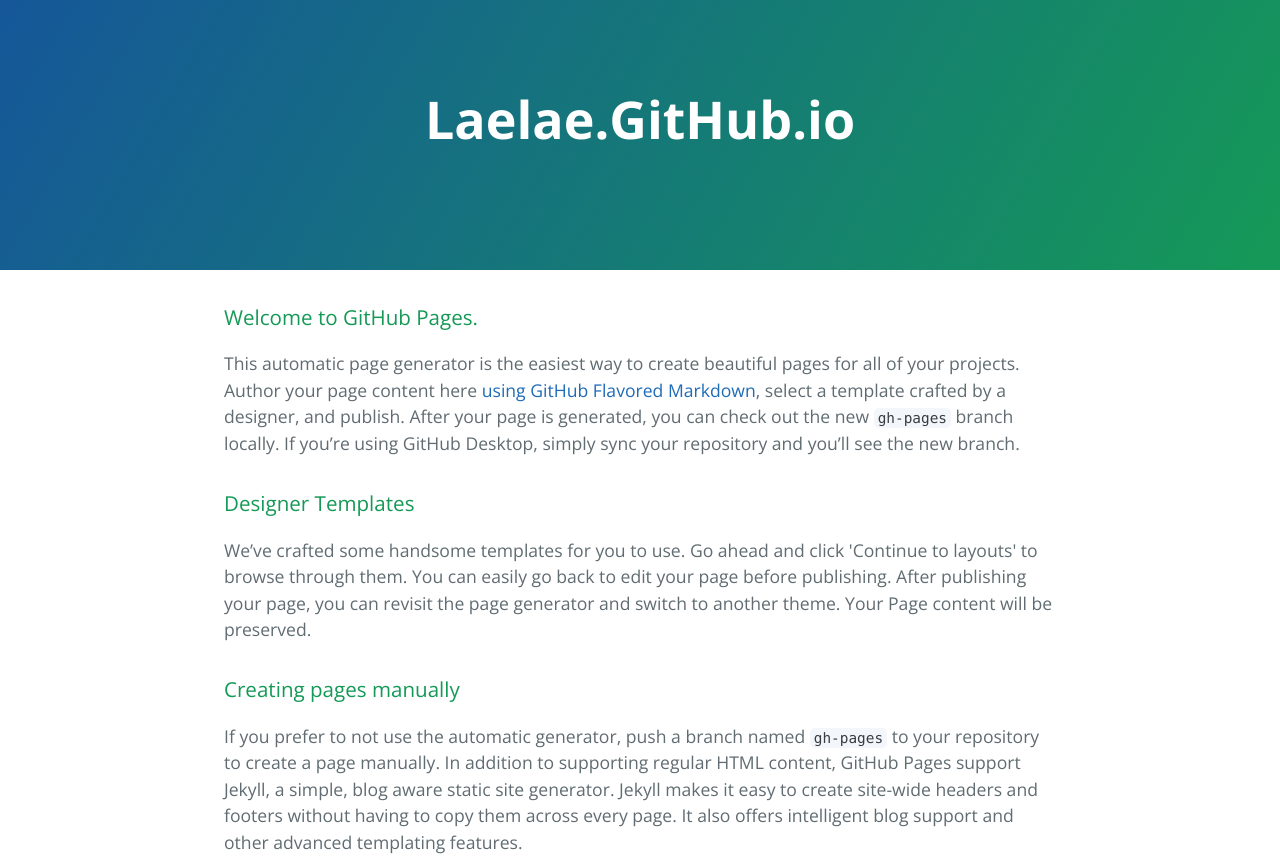
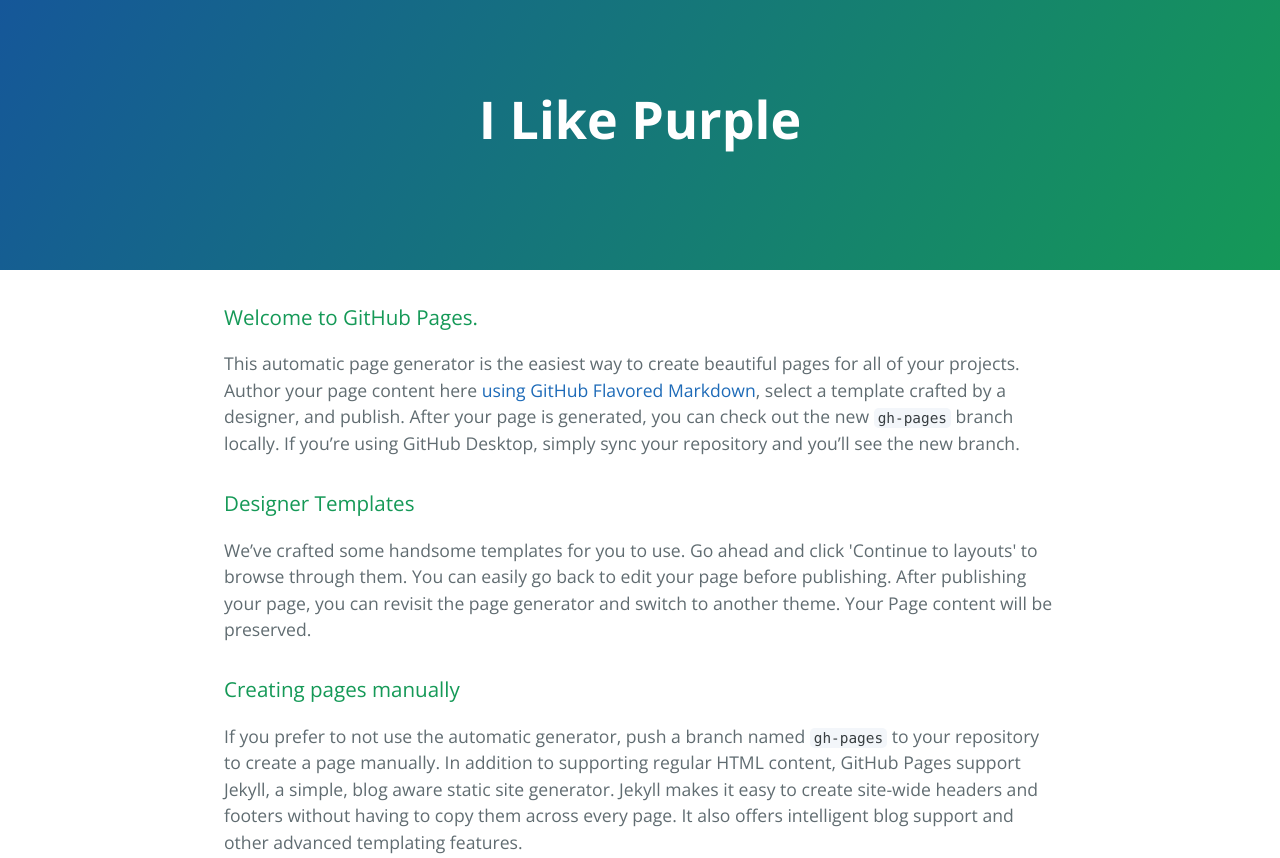
Before and after one commit to laelae/laelae.github.io, a plain HTML site: page index.html in a window 1280 px wide. Shown: the top 858 px of the page. Drawn offline with nearby package versions, Linux system fonts and the light colour scheme.

Commit message:
I changed the title and the heading
I changed the title and heading to “I like purple”

```diff
--- a/index.html
+++ b/index.html
@@ -2,7 +2,7 @@
 <html lang="en-us">
   <head>
     <meta charset="UTF-8">
-    <title>Laelae.GitHub.io by laelae</title>
+    <title>I Like Purple</title>
     <meta name="viewport" content="width=device-width, initial-scale=1">
     <link rel="stylesheet" type="text/css" href="stylesheets/normalize.css" media="screen">
     <link href='https://fonts.googleapis.com/css?family=Open+Sans:400,700' rel='stylesheet' type='text/css'>
@@ -11,7 +11,7 @@
   </head>
   <body>
     <section class="page-header">
-      <h1 class="project-name">Laelae.GitHub.io</h1>
+      <h1 class="project-name">I Like Purple</h1>
       <h2 class="project-tagline"></h2>
     </section>
 
```
